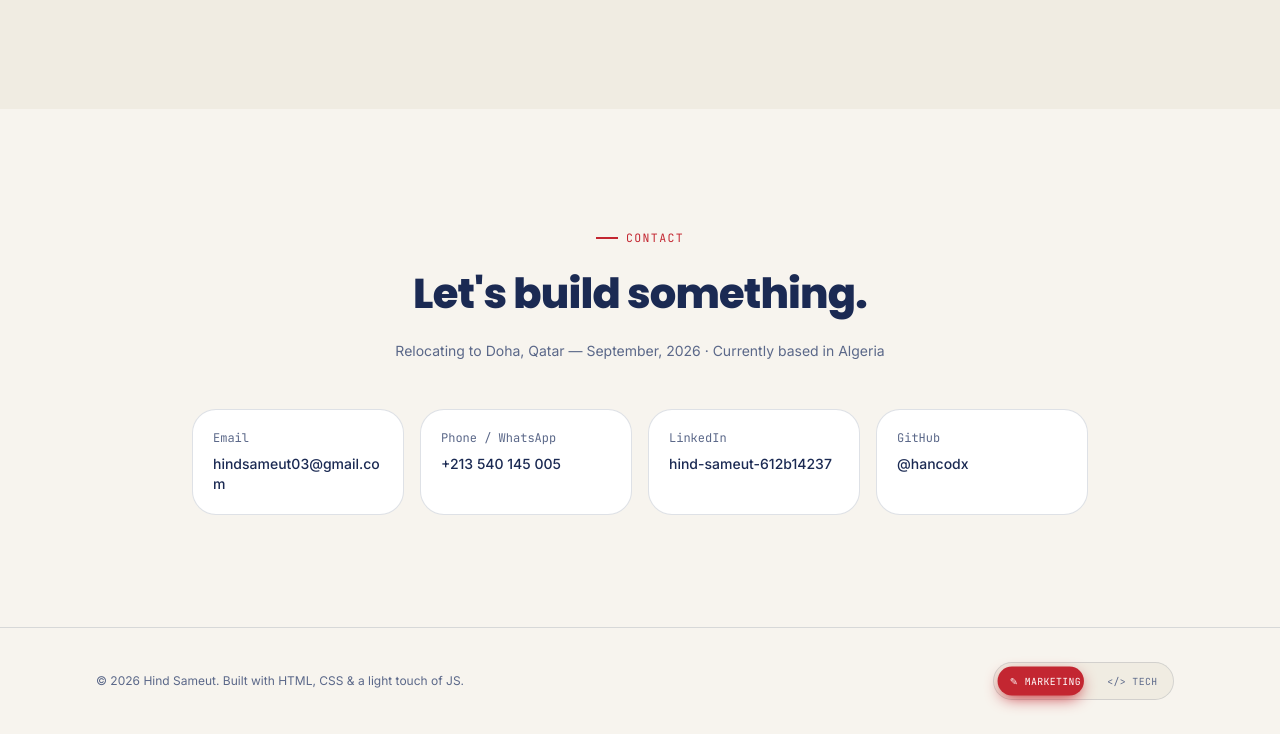
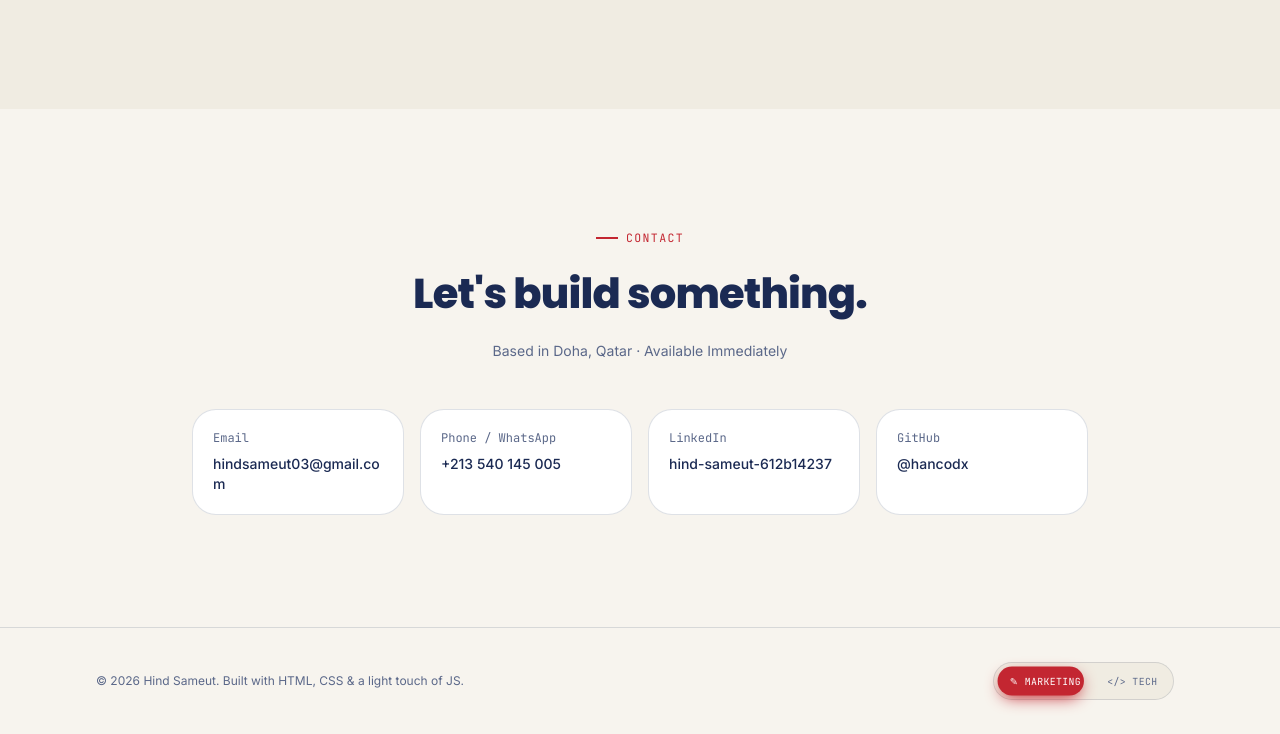
Before and after one commit to hancodx/portfolio-website, a plain HTML site: page index.html in a window 1280 px wide. Shown: the part 6108-6842 px from the top of the page. Drawn offline with Linux system fonts and the light colour scheme.

Commit message:
update cv

```diff
--- a/index.html
+++ b/index.html
@@ -680,7 +680,7 @@
     <div class="reveal text-center max-w-2xl mx-auto">
       <p class="eyebrow justify-center">Contact</p>
       <h2 class="section-title mt-4">Let's build something.</h2>
-      <p class="mt-4 text-sm" style="color:var(--text-dim)">Relocating to Doha, Qatar — September, 2026 · Currently based in Algeria</p>
+      <p class="mt-4 text-sm" style="color:var(--text-dim)">Based in Doha, Qatar · Available Immediately</p>
     </div>
 
     <div class="reveal grid sm:grid-cols-2 lg:grid-cols-4 gap-4 mt-12 max-w-4xl mx-auto">
```
